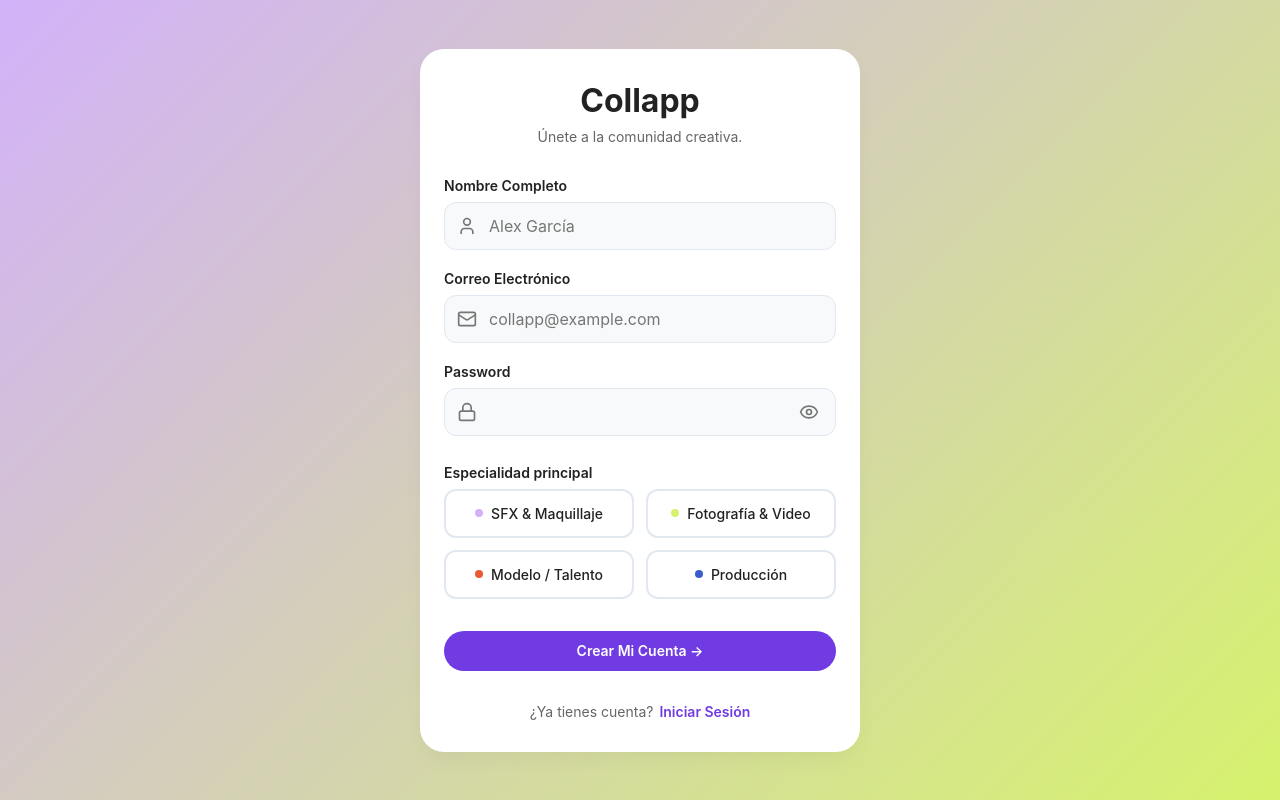
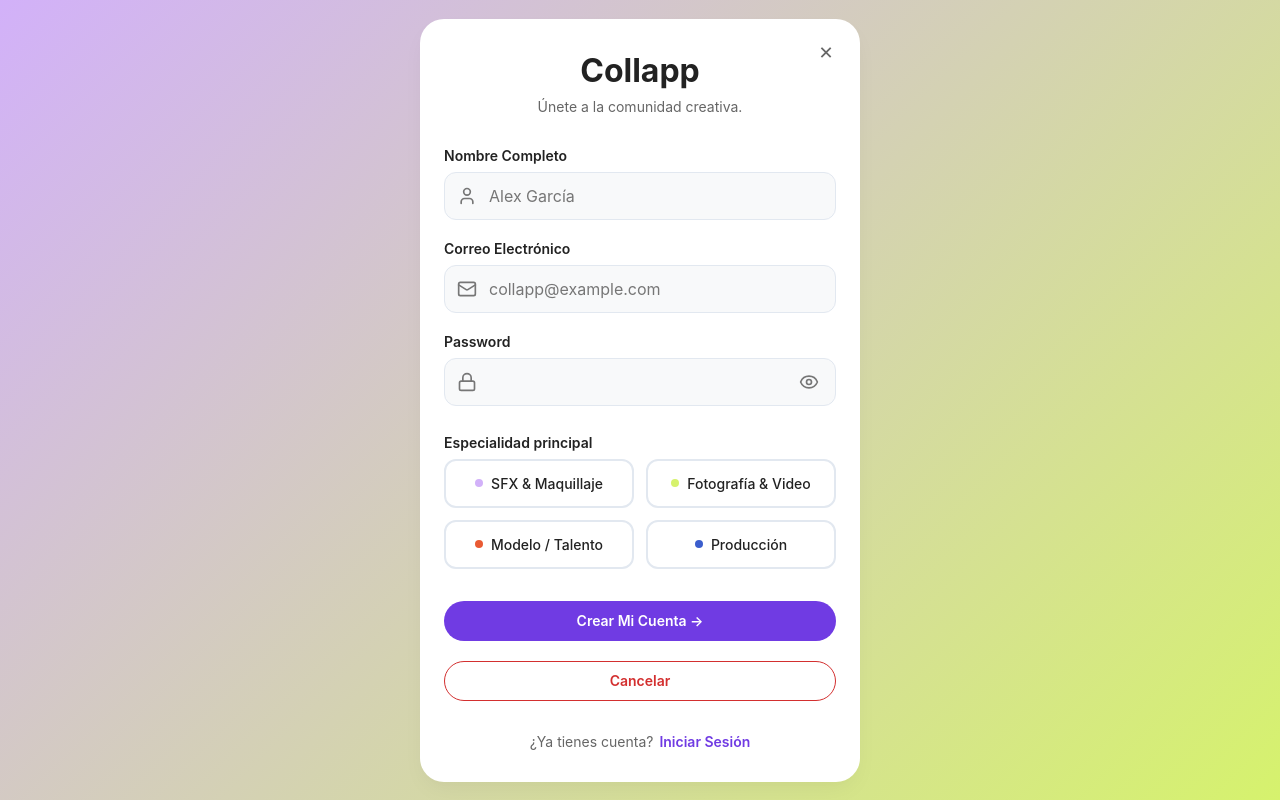
Before and after one commit to Collapp-Final-Project/collapp-frontend, a React (Vite) app: page /register in a window 1280 px wide. Built offline with nearby package versions, Linux system fonts and the light colour scheme; no server answers.

Commit message:
fix: add close icon/button to RegisterPage

```diff
--- a/src/components/common/auth/AuthCard/AuthCard.scss
+++ b/src/components/common/auth/AuthCard/AuthCard.scss
@@ -7,6 +7,7 @@
 
 .auth-card {
   @include auth-card;
+  position: relative;
 }
 
 .auth-header {
--- a/src/pages/RegisterPage/RegisterPage.jsx
+++ b/src/pages/RegisterPage/RegisterPage.jsx
@@ -152,6 +152,15 @@ export const RegisterPage = () => {
         </p>
       )}
 
+      <button
+        type="button"
+        className="register-close-button"
+        onClick={() => navigate("/login")}
+        aria-label="Cancelar registro"
+      >
+        ✕
+      </button>
+
       {currentStep === 1 ? (
         <form onSubmit={handleNextStep} className="register-form" noValidate>
           <FormInput
@@ -195,6 +204,13 @@ export const RegisterPage = () => {
             error={fieldErrors.specialty}
           />
           <SubmitButton isLoading={false}>Crear Mi Cuenta →</SubmitButton>
+          <button
+            type="button"
+            className="register-cancel-button"
+            onClick={() => navigate("/login")}
+          >
+            Cancelar
+          </button>
         </form>
       ) : (
         <form onSubmit={handleSubmit} className="register-form" noValidate>
--- a/src/pages/RegisterPage/RegisterPage.scss
+++ b/src/pages/RegisterPage/RegisterPage.scss
@@ -38,3 +38,45 @@
   margin-top: 0;
   order: 1;
 }
+
+.register-close-button {
+  @include focus-ring;
+
+  position: absolute;
+  top: 16px;
+  right: 16px;
+  display: flex;
+  align-items: center;
+  justify-content: center;
+  background: none;
+  color: $text-muted;
+  font-size: $font-size-lg;
+  width: 36px;
+  height: 36px;
+  border-radius: 50%;
+
+  &:hover {
+    background-color: $input-bg;
+    color: $text-main;
+  }
+}
+
+.register-cancel-button {
+  @include focus-ring;
+
+  display: flex;
+  align-items: center;
+  justify-content: center;
+  width: 100%;
+  height: 40px;
+  background: none;
+  border: 1px solid $error-color;
+  color: $error-color;
+  border-radius: $radius-button;
+  font-size: $font-size-sm;
+  font-weight: $font-weight-semibold;
+
+  &:hover {
+    background-color: rgba($error-color, 0.08);
+  }
+}
```
